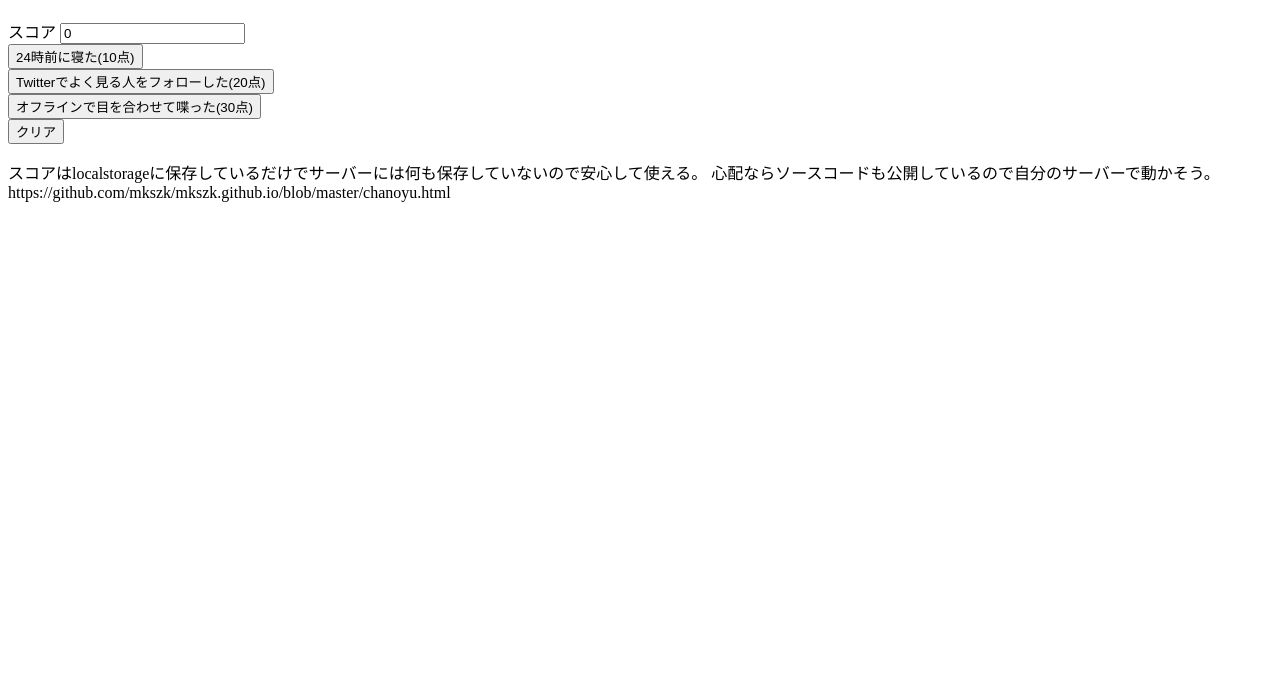
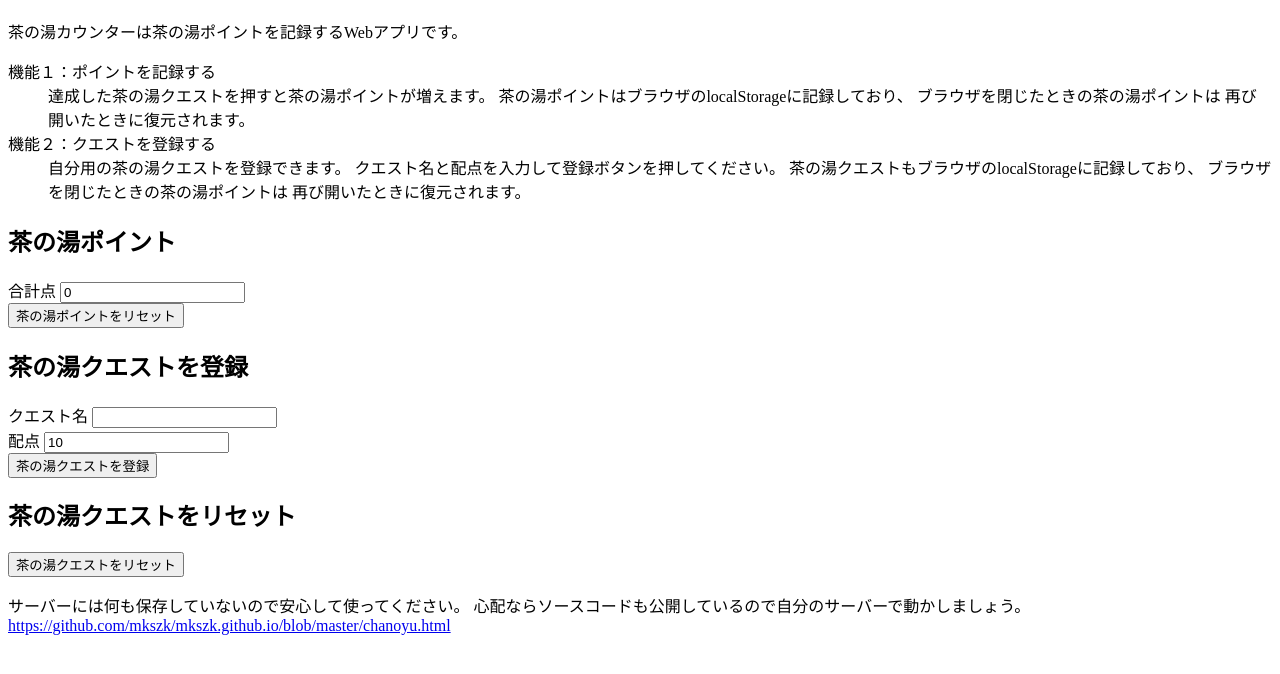
Before and after one commit to mkszk/mkszk.github.io, a plain HTML site: page chanoyu.html in a window 1280 px wide. Shown: the part 70-744 px from the top of the page. Drawn offline with Linux system fonts and the light colour scheme.

Commit message:
茶の湯カウンターを大改造した

```diff
--- a/chanoyu.html
+++ b/chanoyu.html
@@ -7,13 +7,53 @@
     <meta charset="UTF-8" />
     <script>
       var score = 0;
+      var quests = [
+        {
+          label:"Twitterでよく見る人をフォローした",
+          allot:20
+        }
+      ];
       function init() {
         if ("score" in localStorage) {
-          score = parseInt(localStorage.score);
-          document.querySelector("#score").value = score.toString();
+          var temp = parseInt(localStorage.score);
+          if (! isNaN(temp)) {
+            score = temp;
+            document.querySelector("#score").value = score.toString();
+          }
+        }
+        if ("quests" in localStorage) {
+          quests = JSON.parse(localStorage.quests);
+          for (var i=0; i<quests.length; i++) {
+             enable_quest(quests[i]);
+          }
         }
       }
-      function update(inc) {
+      function reset_quests() {
+        quests = [];
+        localStorage.quests = JSON.stringify(quests);
+        document.querySelector("#quest").innerHTML = "";
+      }
+      function enable_quest(q) {
+        var div = document.querySelector("#quest");
+        html = '<div><input type="button" value="LABEL(ALLOT点)" onclick="increment_score(ALLOT);"/></div>';
+        div.innerHTML += html.replaceAll("LABEL",q.label).replaceAll("ALLOT",q.allot);
+      }
+      function register_quest() {
+        var label = document.querySelector("#label").value;
+        var allot = parseInt(document.querySelector("#allot").value);
+        if (label !== "" && !isNaN(allot)) {
+          var q = {label:label, allot:allot};
+          enable_quest(q);
+          quests.push(q);
+          localStorage.quests = JSON.stringify(quests);
+        }
+      }
+      function reset_score() {
+        score = 0;
+        document.querySelector("#score").value = score;
+        localStorage.score = score.toString();
+      }
+      function increment_score(inc) {
         score += inc;
         document.querySelector("#score").value = score;
         localStorage.score = score.toString();
@@ -22,28 +62,60 @@
   </head>
   <body onload="init()">
     <h1>茶の湯カウンター</h1>
+    <p>
+      茶の湯カウンターは茶の湯ポイントを記録するWebアプリです。
+    </p>
+    <dl>
+      <dt>機能１：ポイントを記録する</dt>
+      <dd>
+        達成した茶の湯クエストを押すと茶の湯ポイントが増えます。
+        茶の湯ポイントはブラウザのlocalStorageに記録しており、
+        ブラウザを閉じたときの茶の湯ポイントは
+        再び開いたときに復元されます。
+      </dd>
+      <dt>機能２：クエストを登録する</dt>
+      <dd>
+        自分用の茶の湯クエストを登録できます。
+        クエスト名と配点を入力して登録ボタンを押してください。
+        茶の湯クエストもブラウザのlocalStorageに記録しており、
+        ブラウザを閉じたときの茶の湯ポイントは
+        再び開いたときに復元されます。
+      </dd>
+    </dl>
+    <h2>茶の湯ポイント</h2>
     <form>
       <div>
-        <label>スコア</label>
+        <label>合計点</label>
         <input id="score" type="text" name="score" value="0" readonly />
       </div>
-      <div>
-        <input type="button" value="24時前に寝た(10点)" onclick="update(10);"/>
+      <div id="quest">
       </div>
       <div>
-        <input type="button" value="Twitterでよく見る人をフォローした(20点)" onclick="update(20);"/>
+        <input type="button" value="茶の湯ポイントをリセット" onclick="reset_score();"/>
       </div>
+    </form>
+    <h2>茶の湯クエストを登録</h2>
+    <form>
       <div>
-        <input type="button" value="オフラインで目を合わせて喋った(30点)" onclick="update(30);"/>
+        <label>クエスト名</label>
+        <input id="label" type="text" name="label" value="" /><br/>
+        <label>配点</label>
+        <input id="allot" type="text" name="allot" value="10" /><br/>
+        <input type="button" value="茶の湯クエストを登録" onclick="register_quest();"/>
       </div>
+    </form>
+    <h2>茶の湯クエストをリセット</h2>
+    <form>
       <div>
-        <input type="button" value="クリア" onclick="localStorage.clear();"/>
+        <input type="button" value="茶の湯クエストをリセット" onclick="reset_quests();"/>
       </div>
     </form>
     <p>
-      スコアはlocalstorageに保存しているだけでサーバーには何も保存していないので安心して使える。
-      心配ならソースコードも公開しているので自分のサーバーで動かそう。
-      https://github.com/mkszk/mkszk.github.io/blob/master/chanoyu.html
+      サーバーには何も保存していないので安心して使ってください。
+      心配ならソースコードも公開しているので自分のサーバーで動かしましょう。
+      <a href="https://github.com/mkszk/mkszk.github.io/blob/master/chanoyu.html">
+        https://github.com/mkszk/mkszk.github.io/blob/master/chanoyu.html
+      </a>
     </p>
   </body>
 </html>
```
